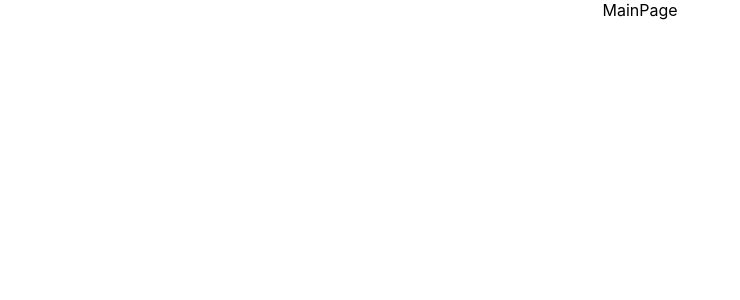
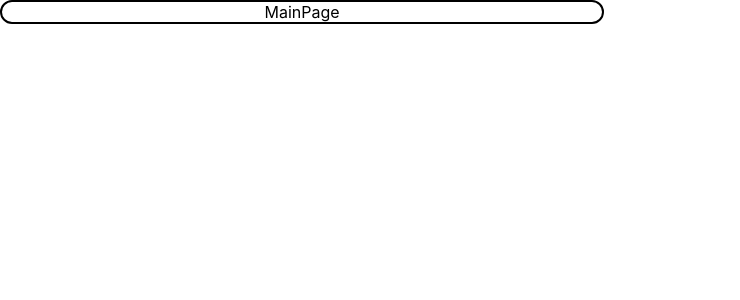
Before and after one commit to Akows/prj04remake, a React (Create React App) app: page / in a window 1280 px wide. Shown: the top 300 px of the page, without its empty margins (0-740 px from the left). Built offline with nearby package versions, Linux system fonts and the light colour scheme.

Commit message:
Design: 메인 페이지 전체 UI 설정.

```diff
--- a/src/App.tsx
+++ b/src/App.tsx
@@ -1,4 +1,5 @@
 import React from 'react';
+import styled from 'styled-components';
 import './App.css';
 import AppRouter from './router/AppRouter';
 
@@ -8,10 +9,36 @@ import AppRouter from './router/AppRouter';
 
 const App: React.FC = () => {
   return (
-    <div className="App">
+    <AppWrapper>
       <AppRouter />
-    </div>
+    </AppWrapper>
   );
 };
 
 export default App;
+
+const AppWrapper = styled.div`
+  width: 100vw;
+  height: auto;
+
+  display: inline-flex;
+  align-items: center;
+  flex-direction: column;
+
+  border-radius: 20px;
+
+  border: 2px solid black;
+
+  @media (min-width: 800px) {
+    width: 600px;
+    height: auto;
+
+    display: inline-flex;
+    align-items: center;
+    flex-direction: column;
+
+    border-radius: 20px;
+
+    border: 2px solid black;
+  }
+`;
```
